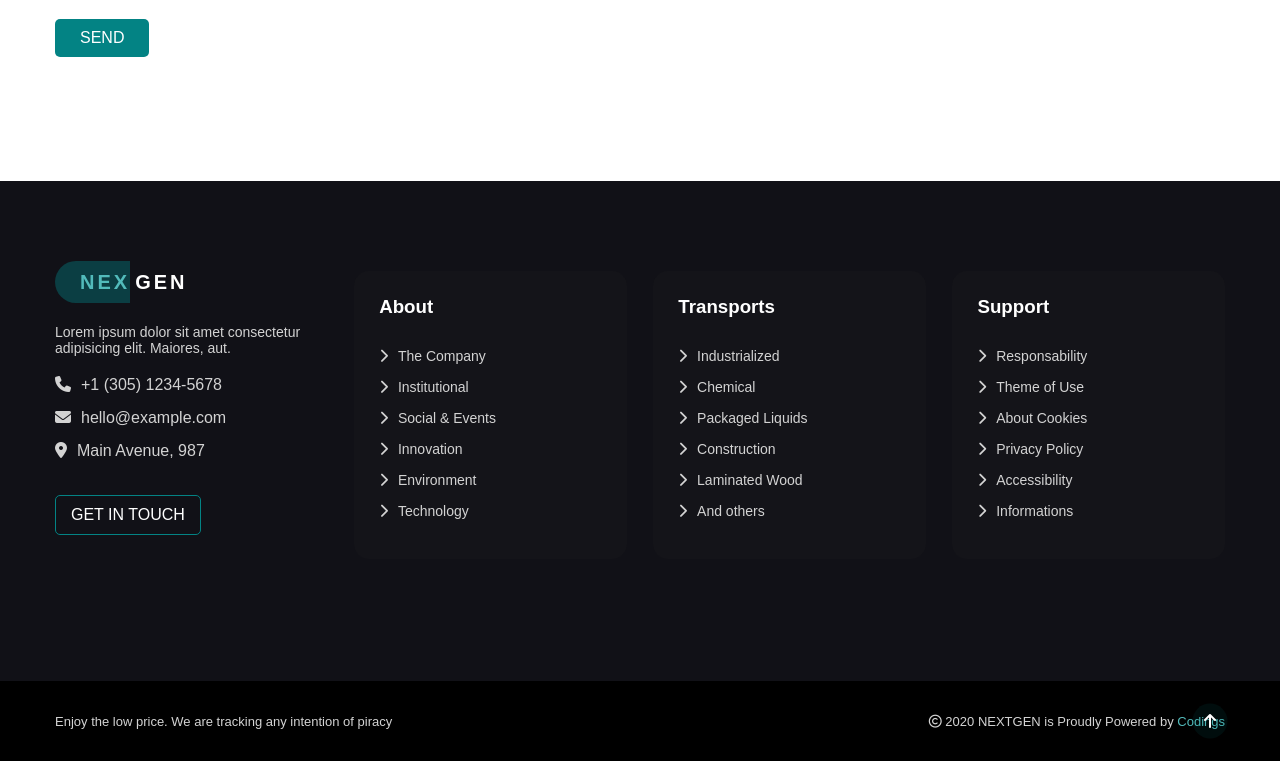
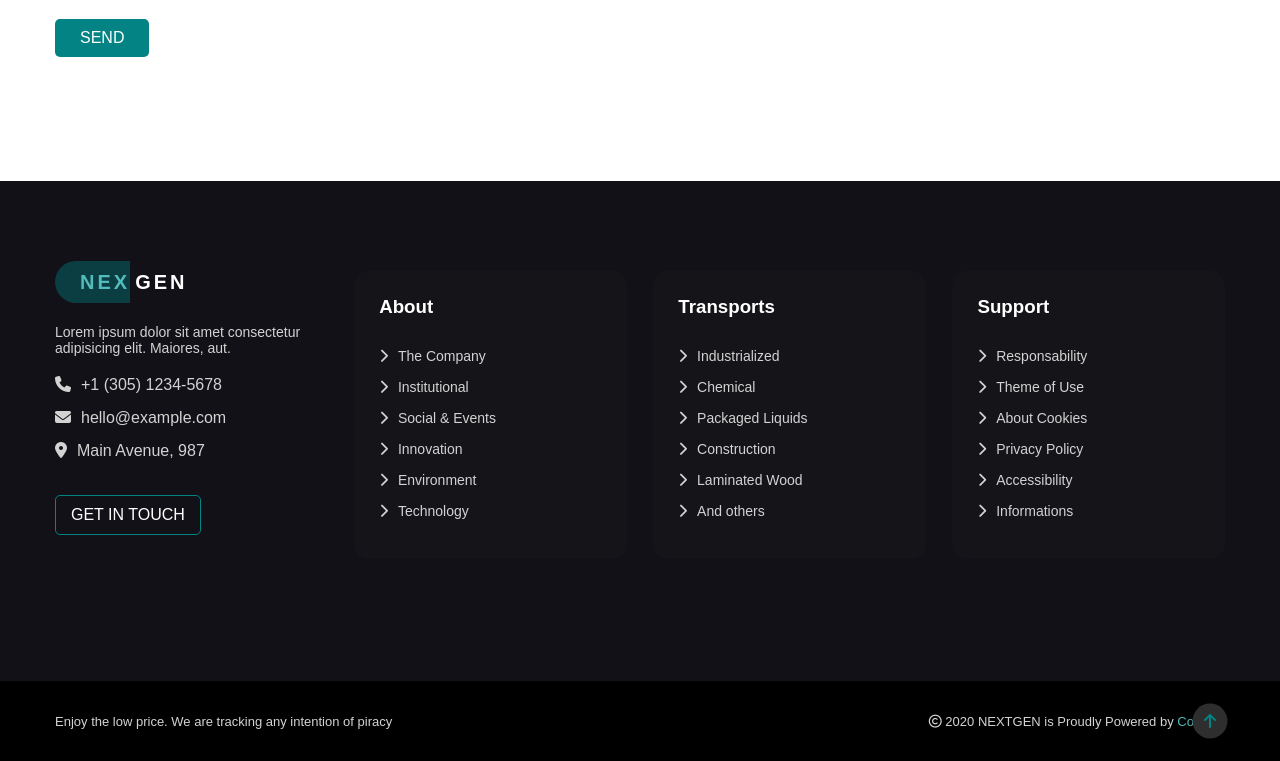
Before and after one commit to Wolf-23/proj-html-vuejs, a Vue app: page / in a window 1280 px wide. Shown: the part 3859-4620 px from the top of the page. Built offline with nearby package versions, Linux system fonts and the light colour scheme.

Commit message:
Fix: Top of Page <a>

```diff
--- a/src/components/MyFooterBottom.vue
+++ b/src/components/MyFooterBottom.vue
@@ -13,8 +13,10 @@
           </span>
         </div>
       </div>
-      <div class="top-of-page white">
-        <i class="fa-solid fa-arrow-up bg-rounded"></i>
+      <div class="top-of-page">
+        <a href="#">
+          <i class="fa-solid fa-arrow-up bg-rounded"></i>
+        </a>
       </div>
     </section>
   </template>
@@ -48,6 +50,10 @@
         top: 50%;
         right: 20px;
         transform: translate(-50%, -50%);
+        .bg-rounded {
+          background-color: rgb(46, 46, 46);
+          color: $brandColorDark;
+        }
       }
     }
   </style>
```
